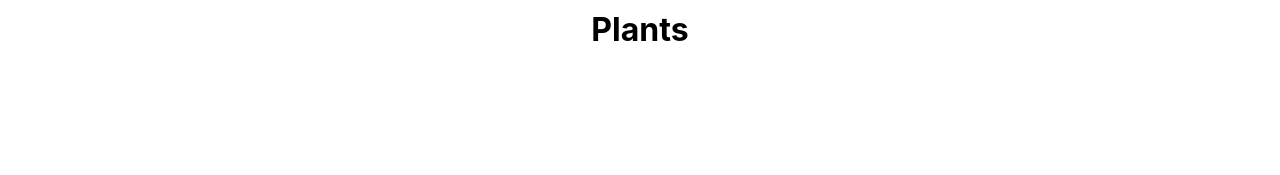
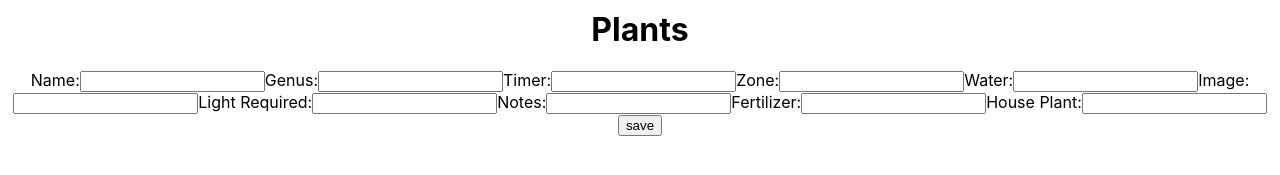
Before and after one commit to Plant-Daddies/plantDaddies-frontend, a React (Create React App) app: page /plants/edit/1 in a window 1280 px wide. Shown: the part 193-368 px from the top of the page. Built offline with nearby package versions, Linux system fonts and the light colour scheme; no server answers.

Commit message:
editplant

```diff
--- a/package.json
+++ b/package.json
@@ -6,6 +6,7 @@
     "@testing-library/jest-dom": "^5.11.4",
     "@testing-library/react": "^11.1.0",
     "@testing-library/user-event": "^12.1.10",
+    "axios": "^0.21.1",
     "react": "^17.0.2",
     "react-dom": "^17.0.2",
     "react-router-dom": "^5.2.0",
--- a/src/App.js
+++ b/src/App.js
@@ -6,6 +6,7 @@ import axios from "axios";
 import { useState } from "react";
 import { useEffect } from "react";
 import Backend from "./Components/Backend";
+import EditPlant from "./Components/Plants/EditPlant";
 
 function App() {
   const [plantData, setPlantData] = useState([]);
@@ -22,6 +23,7 @@ function App() {
       <Plant plants={plantData} />
       <PlantDetails />
       <Backend />
+      <EditPlant />
     </div>
   );
 }
--- /dev/null
+++ b/src/Components/Plants/EditPlant.js
@@ -0,0 +1,64 @@
+import React from 'react'
+import {useState, useEffect} from 'react'
+import axios from 'axios'
+
+const EditPlant = () => {
+
+    const initialState ={
+        name: '',
+        genus: '',
+        timer: '',
+        zone: '',
+        water: '',
+        image:'',
+        lightRequired: '',
+        notes: '',
+        fertilizer: '',
+        houseplant: ''
+    }
+    const [editPlant, setEditPlant] = useState(initialState)
+
+    const handleSubmit = (event) => {
+        event.preventDefault()
+        console.log(editPlant)
+        axios.post(`http://localhost:4000/plants/edit`, {...editPlant, houseplant: editPlant.houseplant === "false" ? false:true})
+        .then(res => {
+          setEditPlant(res.data)
+          console.log(res.data)
+        })
+
+    }
+    const handleChange = (event) => {
+        setEditPlant({...editPlant, [event.target.id]: event.target.value})
+    }
+    return (
+        <div>
+            <form onSubmit={handleSubmit}>
+                <label htmlFor="name">Name:</label>
+                <input id="name" type="name" onChange={handleChange} value={editPlant.name}/>
+                <label htmlFor="genus">Genus:</label>
+                <input id="genus" type="genus" onChange={handleChange} value={editPlant.genus}/>
+                <label htmlFor="timer">Timer:</label>
+                <input id="timer" type="timer" onChange={handleChange} value={editPlant.timer}/>
+                <label htmlFor="zone">Zone:</label>
+                <input id="zone" type="zone" onChange={handleChange} value={editPlant.zone}/>
+                <label htmlFor="water">Water:</label>
+                <input id="water" type="water" onChange={handleChange} value={editPlant.water}/>
+                <label htmlFor="image">Image:</label>
+                <input id="image" type="text" alt={editPlant.name} onChange={handleChange} value={editPlant.image}/>
+                <label htmlFor="lightRequired">Light Required:</label>
+                <input id="lightRequired" type="lightRequired" onChange={handleChange} value={editPlant.lightRequired}/>
+                <label htmlFor="notes">Notes:</label>
+                <input id="notes" type="notes" onChange={handleChange} value={editPlant.notes}/>
+                <label htmlFor="fertilizer">Fertilizer:</label>
+                <input id="fertilizer" type="fertilizer" onChange={handleChange} value={editPlant.fertilizer}/>
+                <label htmlFor="houseplant">House Plant:</label>
+                <input id="houseplant" type="houseplant" onChange={handleChange} value={editPlant.houseplant}/>
+                <button type="submit">save</button>
+            </form>
+
+        </div>
+    )
+}
+
+export default EditPlant
```
Also changed, not shown: 1 other file (tests, documents, lock files or other folders).
